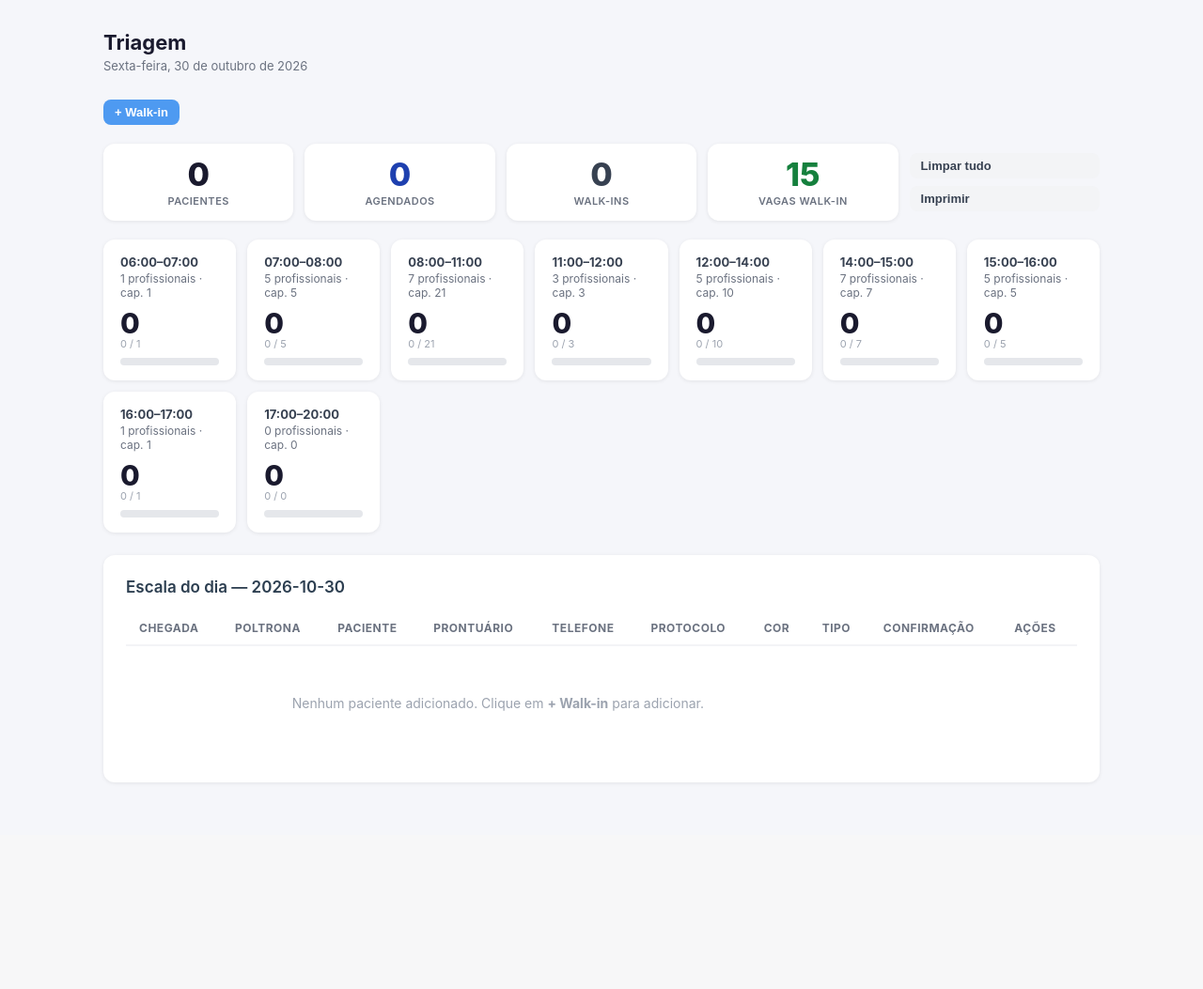
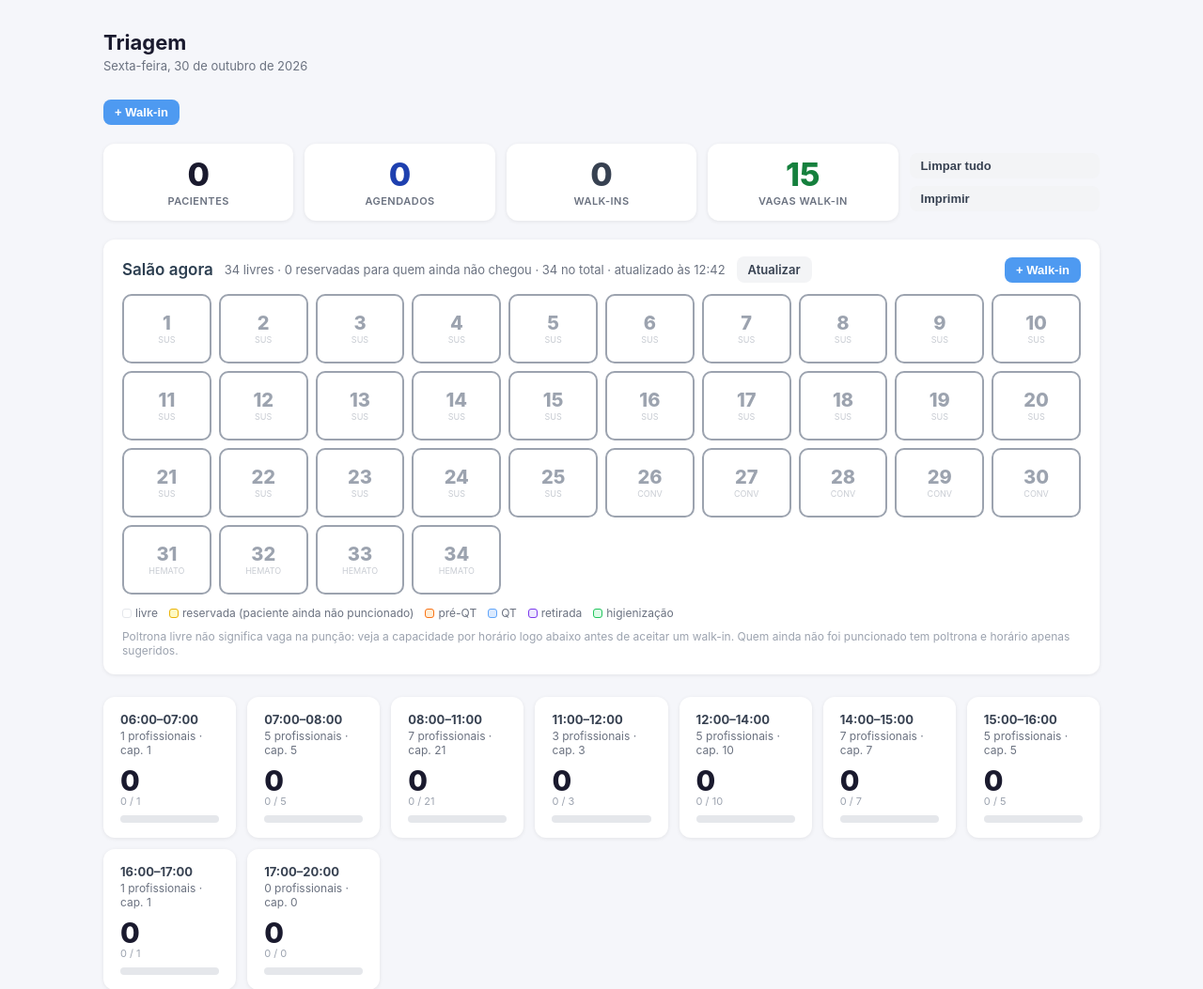
Before and after one commit to pedr0-gomes/cacon-scheduler, a FastAPI app: page / in a window 1280 px wide. Shown: the part 58-1111 px from the top of the page at 94% size. Before the commit the page ends 892 px from the top, so only its background shows below. Run offline with FastAPI, Linux system fonts and the light colour scheme; the visitor is signed in with stand-in values (Sample User, id 1); data that the repository does not hold is empty.

Commit message:
feat: Triagem mostra o salão (grade de poltronas) ao lado do cadastro de walk-in
Card 'Salão agora' na Triagem: todas as poltronas com ocupante e etapa,
contagem de livres/reservadas e botão + Walk-in ao lado. Só leitura. A
grade usa o mesmo ocupante do painel (poltrona fixa de quem já foi
puncionado). Aviso na tela: poltrona livre não é vaga na punção — o gargalo
é a janela de punção, mostrada nas bandas logo abaixo.

Co-Authored-By: Claude Sonnet 5.5 <noreply@anthropic.com>

```diff
--- a/app.py
+++ b/app.py
@@ -353,6 +353,9 @@ async def agenda_get(request: Request):
         "staff_curve_json":  json.dumps(bandas),
         "sessoes_json":      json.dumps([{"chegada": s.chegada} for s in sessoes]),
         "faixa_convenio":    _faixa_convenio_txt(),
+        "poltronas":         _montar_poltronas(ag_list, sessoes),
+        "status_label":      STATUS_LABEL,
+        "agora_txt":         datetime.now().strftime("%H:%M"),
     })
 
 
--- a/templates/agenda.html
+++ b/templates/agenda.html
@@ -66,6 +66,57 @@
     </form>
     <button onclick="window.print()" class="btn btn-ghost btn-sm">Imprimir</button>
   </div>
+</div>
+
+<!-- ═══════════════════════ SALÃO AGORA ════════════════ -->
+{% set n_pol_livres = poltronas | selectattr('status','eq','livre') | list | length %}
+{% set n_pol_reserv = poltronas | selectattr('status','eq','aguardando_puncao') | list | length %}
+<style>
+  .salao-grid { display: grid; grid-template-columns: repeat(auto-fill, minmax(88px, 1fr)); gap: 8px; }
+  .mini-pol {
+    border: 2px solid; border-radius: 10px; padding: 8px 6px; text-align: center; min-height: 74px;
+    display: flex; flex-direction: column; justify-content: center; gap: 2px; overflow: hidden;
+  }
+  .mini-pol .n   { font-size: 20px; font-weight: 800; line-height: 1; }
+  .mini-pol .nm  { font-size: 11px; font-weight: 700; white-space: nowrap; overflow: hidden; text-overflow: ellipsis; }
+  .mini-pol .st  { font-size: 9px; font-weight: 700; text-transform: uppercase; letter-spacing: .4px; opacity: .85; }
+  .mini-pol .sg  { font-size: 9px; opacity: .55; text-transform: uppercase; }
+  .legenda-salao { display: flex; gap: 12px; flex-wrap: wrap; font-size: 12px; color: #6b7280; }
+  .legenda-salao i { display: inline-block; width: 10px; height: 10px; border-radius: 3px; margin-right: 4px; border: 1.5px solid; vertical-align: -1px; }
+</style>
+<div class="card no-print" style="padding:18px 20px;">
+  <div style="display:flex; align-items:center; gap:12px; flex-wrap:wrap; margin-bottom:12px;">
+    <h2 style="margin:0;">Salão agora</h2>
+    <span style="font-size:13px; color:#6b7280;">{{ n_pol_livres }} livres · {{ n_pol_reserv }} reservadas para quem ainda não chegou · {{ poltronas|length }} no total · atualizado às {{ agora_txt }}</span>
+    <a href="/" class="btn btn-ghost btn-sm">Atualizar</a>
+    <button class="btn btn-primary btn-sm" style="margin-left:auto;"
+      onclick="document.getElementById('modal-walkin').style.display='flex'">+ Walk-in</button>
+  </div>
+  <div class="salao-grid">
+    {% for p in poltronas %}
+    <div class="mini-pol chair-{{ p.status }}" title="{% if p.sessao %}{{ p.sessao.paciente.nome }} — {{ status_label.get(p.status, p.status) }}{% else %}Livre{% endif %}">
+      <div class="n">{{ p.num }}</div>
+      {% if p.sessao %}
+        <div class="nm">{{ p.sessao.paciente.nome.split()[0] }}</div>
+        <div class="st">{{ status_label.get(p.status, '') }}</div>
+      {% else %}
+        <div class="sg">{{ p.segmento }}</div>
+      {% endif %}
+    </div>
+    {% endfor %}
+  </div>
+  <div class="legenda-salao" style="margin-top:12px;">
+    <span><i style="background:#fff; border-color:#e5e7eb;"></i>livre</span>
+    <span><i style="background:#fef9c3; border-color:#eab308;"></i>reservada (paciente ainda não puncionado)</span>
+    <span><i style="background:#ffedd5; border-color:#f97316;"></i>pré-QT</span>
+    <span><i style="background:#dbeafe; border-color:#60a5fa;"></i>QT</span>
+    <span><i style="background:#ede9fe; border-color:#7c3aed;"></i>retirada</span>
+    <span><i style="background:#dcfce7; border-color:#22c55e;"></i>higienização</span>
+  </div>
+  <p style="font-size:12px; color:#9ca3af; margin-top:10px;">
+    Poltrona livre não significa vaga na punção: veja a capacidade por horário logo abaixo antes de aceitar um walk-in.
+    Quem ainda não foi puncionado tem poltrona e horário apenas sugeridos.
+  </p>
 </div>
 
 <!-- ═══════════════════════ CAPACIDADE POR JANELA ════════════════ -->
```
